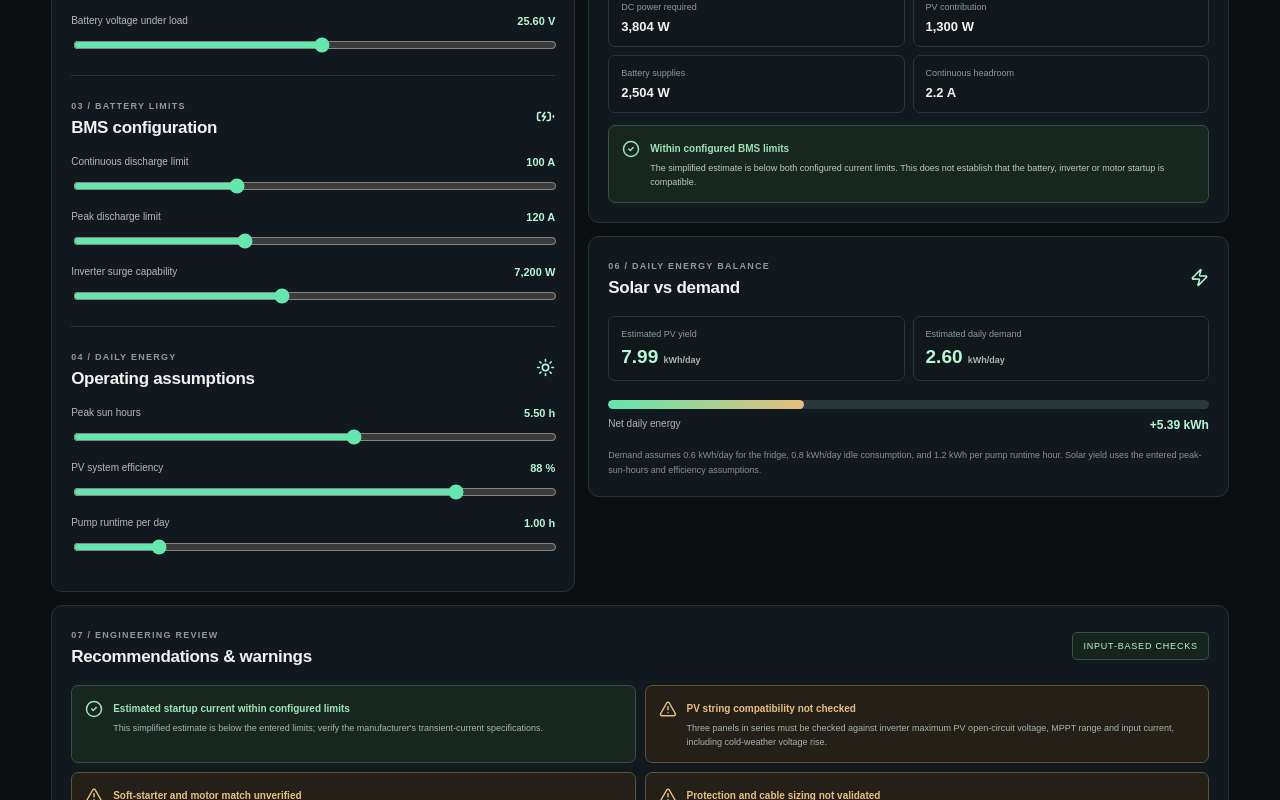
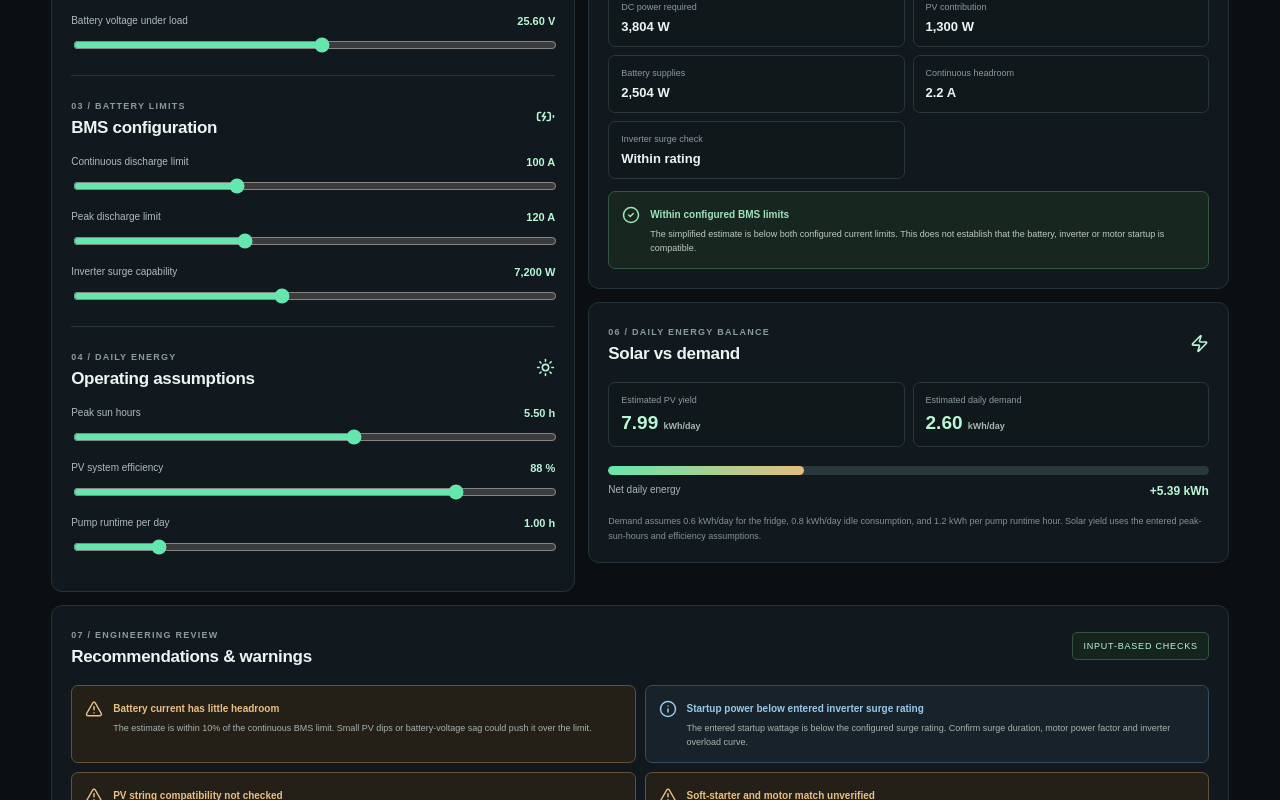
Before and after one commit to codewithwest/project_gridmind-meta-hackathon, a Next.js app: page /designer in a window 1280 px wide. Shown: the part 1040-1840 px from the top of the page. Built offline with nearby package versions, Linux system fonts and the light colour scheme.

Commit message:
feat: add inverter surge check and BMS headroom warning

```diff
--- a/src/components/system-designer.tsx
+++ b/src/components/system-designer.tsx
@@ -93,7 +93,7 @@ export function SystemDesigner() {
         <div className="designer-panel result-panel">
           <div className="panel-heading"><div><span className="section-kicker">05 / CALCULATED RESPONSE</span><h2>Battery startup stress</h2></div><Activity size={19}/></div>
           <div className="primary-reading"><span>Estimated battery current</span><strong className={critical ? "reading-critical" : elevated ? "reading-warning" : ""}>{fmt(result.batteryAmps,1)} <small>A DC</small></strong><div className="reading-bar"><i style={{width:Math.min(100,result.batteryAmps/Math.max(1,bmsPeak)*100)+"%"}}/></div><div className="reading-scale"><span>0A</span><span>{bmsContinuous}A continuous</span><span>{bmsPeak}A peak</span></div></div>
-          <div className="result-metrics"><div><span>DC power required</span><strong>{fmt(result.dcDemand)} W</strong></div><div><span>PV contribution</span><strong>{fmt(solarWatts)} W</strong></div><div><span>Battery supplies</span><strong>{fmt(result.batteryWatts)} W</strong></div><div><span>Continuous headroom</span><strong className={result.continuousMargin < 0 ? "reading-warning" : ""}>{fmt(result.continuousMargin,1)} A</strong></div></div>
+          <div className="result-metrics"><div><span>DC power required</span><strong>{fmt(result.dcDemand)} W</strong></div><div><span>PV contribution</span><strong>{fmt(solarWatts)} W</strong></div><div><span>Battery supplies</span><strong>{fmt(result.batteryWatts)} W</strong></div><div><span>Continuous headroom</span><strong className={result.continuousMargin < 0 ? "reading-warning" : ""}>{fmt(result.continuousMargin,1)} A</strong></div><div><span>Inverter surge check</span><strong className={result.inverterSurgeOk ? "" : "reading-warning"}>{result.inverterSurgeOk ? "Within rating" : "Above rating"}</strong></div></div>
           <div className={"engineering-alert " + (critical ? "alert-critical" : elevated ? "alert-warning" : "alert-ok")}>
             {critical ? <AlertTriangle size={18}/> : elevated ? <AlertTriangle size={18}/> : <CheckCircle2 size={18}/>}
             <div><strong>{critical ? "Above configured peak BMS limit" : elevated ? "Above continuous BMS limit" : "Within configured BMS limits"}</strong><p>{critical ? "The estimated current exceeds the configured peak rating. Do not treat this configuration as acceptable without verified manufacturer data and professional review." : elevated ? "The estimate is above continuous rating. Peak duration and BMS overload curve must be checked against the battery manual." : "The simplified estimate is below both configured current limits. This does not establish that the battery, inverter or motor startup is compatible."}</p></div>
@@ -113,7 +113,8 @@ export function SystemDesigner() {
     <section className="designer-panel warnings-panel">
       <div className="panel-heading"><div><span className="section-kicker">07 / ENGINEERING REVIEW</span><h2>Recommendations & warnings</h2></div><span className="review-label">INPUT-BASED CHECKS</span></div>
       <div className="warning-list">
-        <Warning severity={critical ? "critical" : elevated ? "warning" : "success"} title={critical ? "Battery peak current exceeded" : elevated ? "Battery continuous current exceeded" : "Estimated startup current within configured limits"} text={critical ? "Estimated battery current is above the entered peak BMS limit. Validate with the exact battery discharge curve and inverter data." : elevated ? "Estimated battery current exceeds the continuous BMS rating. Confirm the permitted peak duration and recovery requirements." : "This simplified estimate is below the entered limits; verify the manufacturer's transient-current specifications."}/>
+        <Warning severity={critical ? "critical" : elevated || result.nearLimit ? "warning" : "success"} title={critical ? "Battery peak current exceeded" : elevated ? "Battery continuous current exceeded" : result.nearLimit ? "Battery current has little headroom" : "Estimated startup current within configured limits"} text={critical ? "Estimated battery current is above the entered peak BMS limit. Validate with the exact battery discharge curve and inverter data." : elevated ? "Estimated battery current exceeds the continuous BMS rating. Confirm the permitted peak duration and recovery requirements." : result.nearLimit ? "The estimate is within 10% of the continuous BMS limit. Small PV dips or battery-voltage sag could push it over the limit." : "This simplified estimate is below the entered limits; verify the manufacturer's transient-current specifications."}/>
+        <Warning severity={result.inverterSurgeOk ? "info" : "critical"} title={result.inverterSurgeOk ? "Startup power below entered inverter surge rating" : "Startup power exceeds inverter surge rating"} text={result.inverterSurgeOk ? "The entered startup wattage is below the configured surge rating. Confirm surge duration, motor power factor and inverter overload curve." : "The entered motor startup wattage exceeds the configured inverter surge capability. Verify the actual motor-start profile and inverter overload specification."}/>
         <Warning severity="warning" title="PV string compatibility not checked" text="Three panels in series must be checked against inverter maximum PV open-circuit voltage, MPPT range and input current, including cold-weather voltage rise."/>
         <Warning severity="warning" title="Soft-starter and motor match unverified" text="Confirm the exact RSBS variant, pump phase, motor full-load current, starting method and manufacturer-approved application. A ramp-time dial alone does not prove a 50–60% current reduction."/>
         <Warning severity="warning" title="Protection and cable sizing not validated" text="Breaker/fuse ratings, DC interrupt rating, cable ampacity, voltage drop, earthing, isolation and fault protection require a qualified design for the actual installation."/>
```
